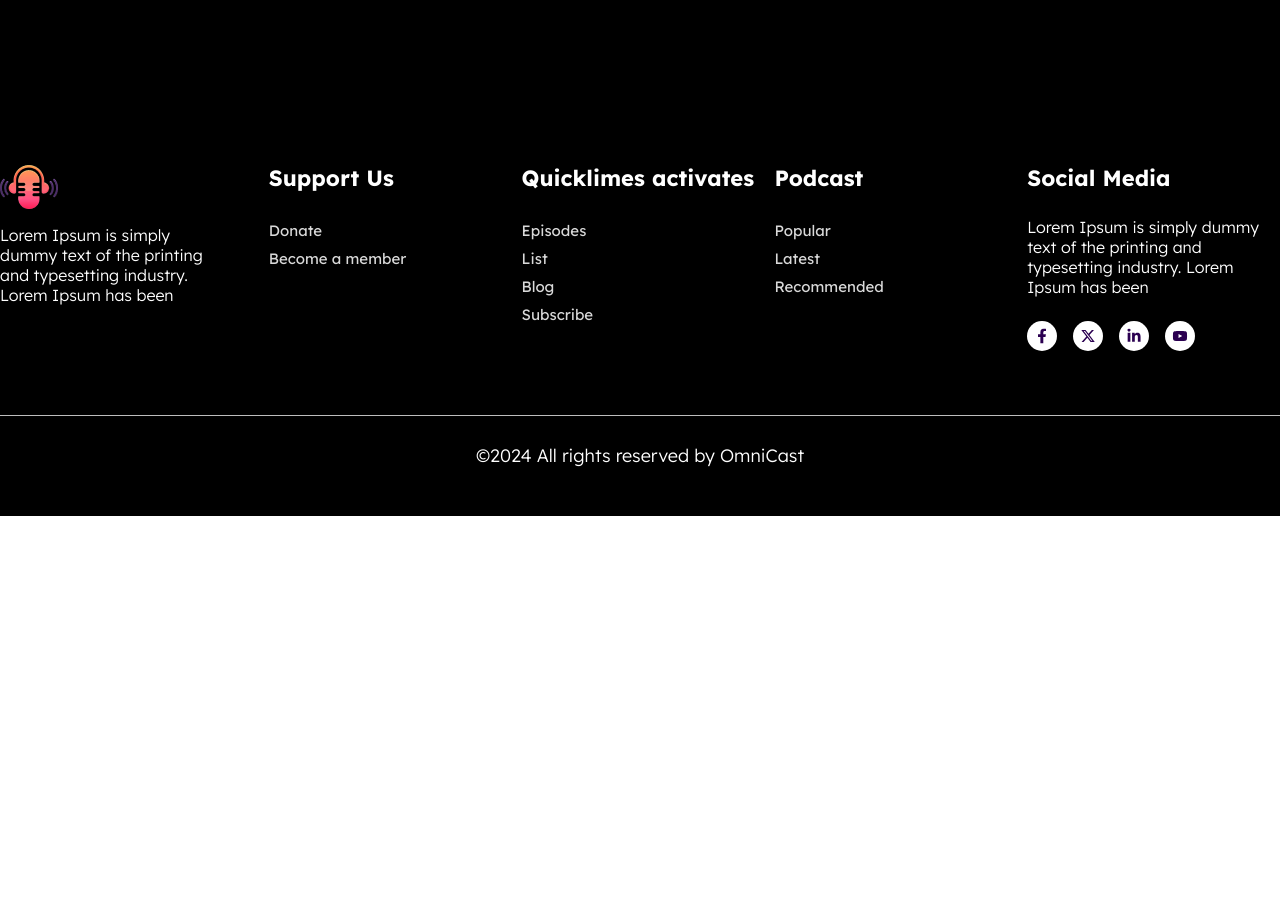
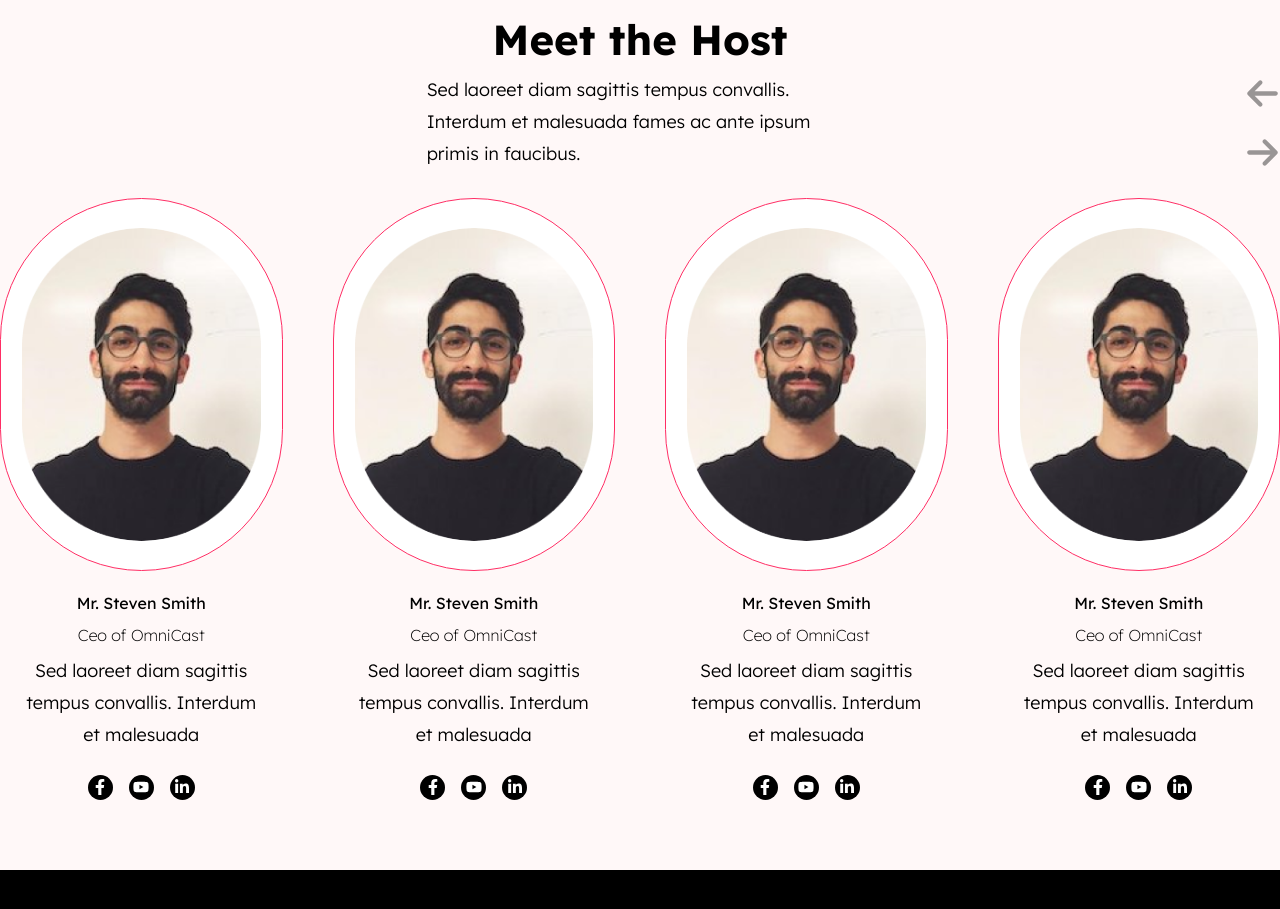
Before and after one commit to nahid-hn-kiran/omni-cast, a React (Vite) app: page / in a window 1280 px wide. Shown: the part 2260-3169 px from the top of the page. Before the commit the page ends 2776 px from the top, so only its background shows below. Built offline with nearby package versions, Linux system fonts and the light colour scheme.

Commit message:
Met the host slider added

```diff
--- a/package.json
+++ b/package.json
@@ -13,7 +13,8 @@
     "react": "^18.3.1",
     "react-dom": "^18.3.1",
     "react-icons": "^5.3.0",
-    "react-router-dom": "^6.26.1"
+    "react-router-dom": "^6.26.1",
+    "swiper": "^11.1.12"
   },
   "devDependencies": {
     "@eslint/js": "^9.9.0",
--- /dev/null
+++ b/src/Pages/Home/EpisodesHome.jsx
@@ -0,0 +1,33 @@
+import { Link } from "react-router-dom";
+import EpisodeCard from "../../components/EpisodeCard/EpisodeCard";
+
+const EpisodesHome = () => {
+  return (
+    <div className="home-episodes pb-24">
+      <div className="container">
+        <h2 className="section-title">Episodes</h2>
+        <div className="grid grid-cols-2 mt-3">
+          <p>
+            Sed laoreet diam sagittis tempus convallis. Interdum et malesuada
+            fames ac ante ipsum primis in faucibus.
+          </p>
+          <div className="text-end">
+            <Link to="/" className="primary-btn">
+              View All
+            </Link>
+          </div>
+        </div>
+        <div className="omni-row-cols-1 omni-row-cols-md-2 omni-row-cols-lg-3 mt-6">
+          <EpisodeCard />
+          <EpisodeCard />
+          <EpisodeCard />
+          <EpisodeCard />
+          <EpisodeCard />
+          <EpisodeCard />
+        </div>
+      </div>
+    </div>
+  );
+};
+
+export default EpisodesHome;
--- a/src/Pages/Home/Home.css
+++ b/src/Pages/Home/Home.css
@@ -80,3 +80,14 @@
   font-weight: 300;
   color: var(--omni-white);
 }
+
+.meet-host {
+  background-color: var(--omni-pink-gray);
+  padding: 50px 0;
+}
+
+.slider-arrows svg {
+  height: 35px;
+  width: 35px;
+  color: #00000066;
+}
--- a/src/Pages/Home/Home.jsx
+++ b/src/Pages/Home/Home.jsx
@@ -1,7 +1,7 @@
-import { Link } from "react-router-dom";
-import EpisodeCard from "../../components/EpisodeCard/EpisodeCard";
+import EpisodesHome from "./EpisodesHome";
 import Hero from "./Hero";
 import HeroAudio from "./HeroAudio";
+import MeetTheHost from "./MeetTheHost";
 
 const Home = () => {
   return (
@@ -9,30 +9,10 @@ const Home = () => {
       <Hero />
       <HeroAudio />
       {/* Episodes  */}
-      <div className="home-episodes pb-24">
-        <div className="container">
-          <h2 className="section-title">Episodes</h2>
-          <div className="grid grid-cols-2">
-            <p>
-              Sed laoreet diam sagittis tempus convallis. Interdum et malesuada
-              fames ac ante ipsum primis in faucibus.
-            </p>
-            <div className="text-end">
-              <Link to="/" className="primary-btn">
-                View All
-              </Link>
-            </div>
-          </div>
-          <div className="omni-row-cols-1 omni-row-cols-md-2 omni-row-cols-lg-3 mt-6">
-            <EpisodeCard />
-            <EpisodeCard />
-            <EpisodeCard />
-            <EpisodeCard />
-            <EpisodeCard />
-            <EpisodeCard />
-          </div>
-        </div>
-      </div>
+      <EpisodesHome />
+
+      {/* Meet the hosts */}
+      <MeetTheHost />
     </>
   );
 };
--- /dev/null
+++ b/src/Pages/Home/MeetTheHost.jsx
@@ -0,0 +1,91 @@
+import { Swiper, SwiperSlide } from "swiper/react";
+
+// Import Swiper styles
+import "swiper/css";
+import "swiper/css/navigation";
+import "swiper/css/pagination";
+import "swiper/css/scrollbar";
+
+// import required modules
+import HostCard from "../../components/HostCard/HostCard";
+import { FaArrowLeft, FaArrowRight } from "react-icons/fa6";
+import { Navigation } from "swiper/modules";
+
+const MeetTheHost = () => {
+  return (
+    <div className="meet-host">
+      <div className="container">
+        <div className="grid grid-cols-3">
+          <div></div>
+          <div>
+            <h2 className="section-title text-center">Meet the Host</h2>
+            <div className="">
+              <p className="mt-2">
+                Sed laoreet diam sagittis tempus convallis. Interdum et
+                malesuada fames ac ante ipsum primis in faucibus.
+              </p>
+            </div>
+          </div>
+          <div className="flex flex-col items-end justify-end gap-y-6 slider-arrows">
+            <button className="custom-prev">
+              <FaArrowLeft />
+            </button>
+            <button className="custom-next">
+              <FaArrowRight />
+            </button>
+          </div>
+        </div>
+        <div className="mt-7">
+          <Swiper
+            slidesPerView={1}
+            spaceBetween={10}
+            loop={true}
+            navigation={{
+              nextEl: ".custom-next",
+              prevEl: ".custom-prev",
+            }}
+            breakpoints={{
+              640: {
+                slidesPerView: 2,
+                spaceBetween: 25,
+              },
+              768: {
+                slidesPerView: 4,
+                spaceBetween: 50,
+              },
+            }}
+            modules={[Navigation]}
+            className="mySwiper"
+          >
+            <SwiperSlide>
+              <HostCard />
+            </SwiperSlide>
+            <SwiperSlide>
+              <HostCard />
+            </SwiperSlide>
+            <SwiperSlide>
+              <HostCard />
+            </SwiperSlide>
+            <SwiperSlide>
+              <HostCard />
+            </SwiperSlide>
+            <SwiperSlide>
+              <HostCard />
+            </SwiperSlide>
+            <SwiperSlide>
+              <HostCard />
+            </SwiperSlide>
+            <SwiperSlide>
+              <HostCard />
+            </SwiperSlide>
+            <SwiperSlide>
+              <HostCard />
+            </SwiperSlide>
+          </Swiper>
+        </div>
+      </div>
+    </div>
+  );
+};
+
+export default MeetTheHost;
--- /dev/null
+++ b/src/components/HostCard/HostCard.css
@@ -0,0 +1,33 @@
+.host-card-thumbnail img {
+  background-color: var(--omni-white);
+  border: 1px solid var(--omni-pink);
+  padding: 29px 21px;
+  border-radius: 150px;
+}
+
+.card-small-text {
+  font-size: 16px;
+  line-height: 32px;
+  font-weight: 250;
+  color: var(--omni-dark);
+}
+
+.card-social-media a {
+  height: 25px;
+  width: 25px;
+  position: relative;
+  border-radius: 50%;
+  background-color: var(--omni-dark);
+  color: var(--omni-white);
+}
+
+.card-social-media a:hover {
+  background: linear-gradient(180deg, #fe8a60 0%, #ff2d64 100%);
+}
+
+.card-social-media svg {
+  position: absolute;
+  top: 50%;
+  left: 50%;
+  transform: translate(-50%, -50%);
+}
--- /dev/null
+++ b/src/components/HostCard/HostCard.jsx
@@ -0,0 +1,34 @@
+import { FaFacebookF, FaLinkedinIn, FaYoutube } from "react-icons/fa";
+import "./HostCard.css";
+import Host from "../../assets/images/host.png";
+import { Link } from "react-router-dom";
+
+const HostCard = () => {
+  return (
+    <div className="host-card text-center">
+      <div className="host-card-thumbnail flex justify-center">
+        <img src={Host} alt="host" />
+      </div>
+      <div className="host-card-content p-5">
+        <h3 className="card-title">Mr. Steven Smith</h3>
+        <h4 className="card-small-text mt-1">Ceo of OmniCast</h4>
+        <p className="card-text mt-1">
+          Sed laoreet diam sagittis tempus convallis. Interdum et malesuada
+        </p>
+        <div className="card-social-media flex justify-center gap-x-4 mt-6">
+          <Link to="/">
+            <FaFacebookF />
+          </Link>
+          <Link to="/">
+            <FaYoutube />
+          </Link>
+          <Link to="/">
+            <FaLinkedinIn />
+          </Link>
+        </div>
+      </div>
+    </div>
+  );
+};
+
+export default HostCard;
--- a/src/index.css
+++ b/src/index.css
@@ -13,6 +13,7 @@
   --omni-black: #18002d;
   --omni-dark: #000000;
   --omni-white: #ffffff;
+  --omni-pink-gray: #fff8f8;
 }
 body {
   font-family: "Lexend Deca", sans-serif;
@@ -34,6 +35,13 @@ p {
 .container {
   max-width: 1440px;
   margin: 0 auto;
+}
+
+.section-title {
+  font-size: 42px;
+  line-height: 52.5px;
+  font-weight: 700;
+  color: var(--omni-dark);
 }
 
 .primary-btn {
```
Also changed, not shown: src/assets/images/host.png (added), 1 other file (tests, documents, lock files or other folders).
